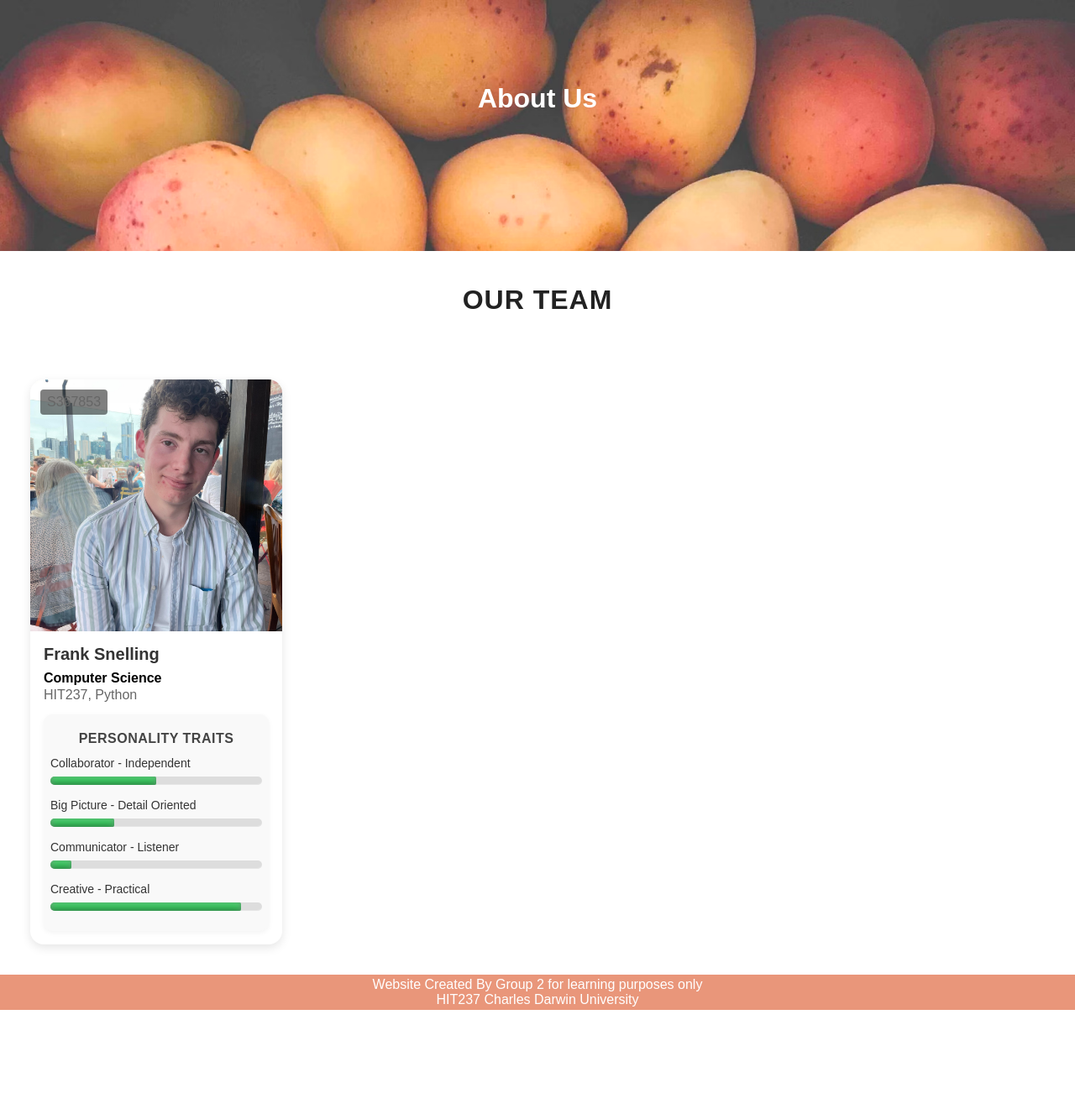
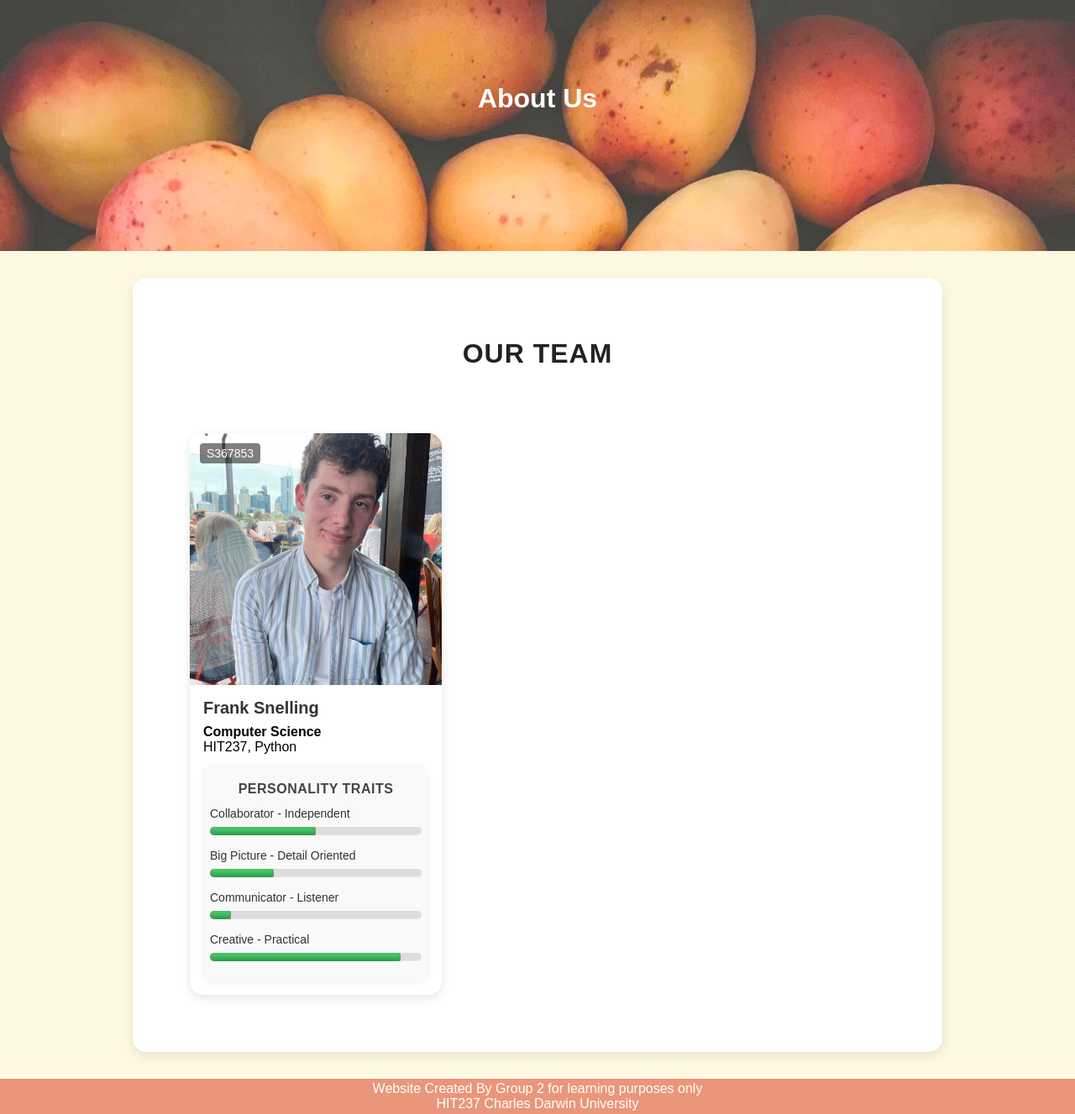
Before and after one commit to frank-895/mango_disease_web_app, a Django app: page /about/ in a window 1280 px wide. Shown: the part 61-1388 px from the top of the page at 84% size. Before the commit the page ends 1264 px from the top, so only its background shows below. Run offline with Django 5.2, Linux system fonts and the light colour scheme; data comes from the database, SQL or seed files in the repository.

Commit message:
Added soft yellow background colour and main container box.

```diff
--- a/mango_disease_proj/mango_disease_app/static/css/styles.css
+++ b/mango_disease_proj/mango_disease_app/static/css/styles.css
@@ -8,11 +8,26 @@
     min-height: 100vh;
     display: flex;
     flex-direction: column; /* Arrange content vertically */
+    background-color: #fff8e1;
 }
 
 main {
     flex-grow:1;
 }
+
+/* CSS generated by GPT-4 */
+.main-container {
+    background-color: white;
+    color: black;
+    margin: 2rem auto;
+    padding: 2rem;
+    border-radius: 1rem;
+    box-shadow: 0 4px 12px rgba(0, 0, 0, 0.1);
+    width: 90vw;
+    max-width: 900px;
+    min-height: 80vh;
+}
+/* End Reference */
 
 /* CSS adapted from https://www.w3schools.com/howto/howto_js_topnav.asp */
 nav {
@@ -149,11 +164,7 @@
     color: #555;
     font-weight: 500;
 }
-.card-container p {
-    font-size: 16px;
-    color: #666;
-    line-height: 1.4;
-}
+
 /* End Reference */
 
 /* CSS from https://css-tricks.com/css3-progress-bars/ */
--- a/mango_disease_proj/mango_disease_app/templates/mango_disease_app/base.html
+++ b/mango_disease_proj/mango_disease_app/templates/mango_disease_app/base.html
@@ -15,13 +15,14 @@
         <div class="navitem"><a href="{% url 'home' %}">Home</a></div>
         <div class="navitem"><a href="{% url 'diseases'%}">Diseases and Pests</a></div> <!--Perhaps dropdown to link to each disease?-->
         <div class="navitem"><a href="{% url 'about' %}">About</a></div>
-
     </nav>
     <header class='header'>
         <h1>{% block page_header %}Mango Diseases{% endblock %}</h1>
     </header>
     <main>
-        {% block content %}{% endblock %}
+        <div class="main-container">
+            {% block content %}{% endblock %}
+        </div>
     </main>
     <footer>
         <p>Website Created By Group 2 for learning purposes only</p>
```
